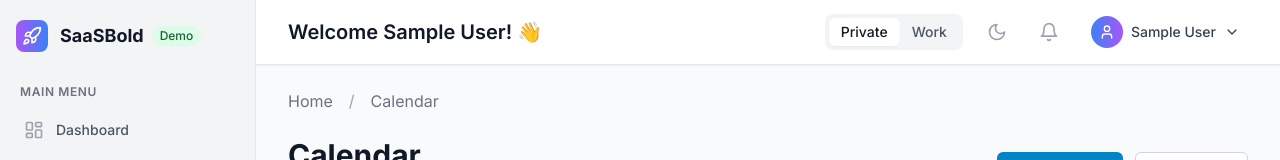
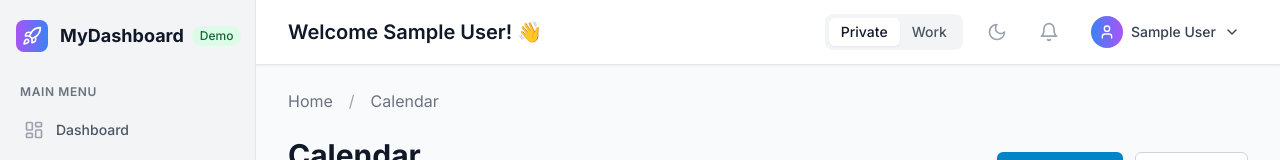
Before and after one commit to Revilo-1/Newdash, a Next.js app: page /calendar in a window 1280 px wide. Shown: the top 160 px of the page. Built offline with nearby package versions, Linux system fonts and the light colour scheme; no server answers; sample sign-in values are in the browser's storage.

Commit message:
update sidebar logo text to MyDashboard

```diff
--- a/src/components/layout/Sidebar.tsx
+++ b/src/components/layout/Sidebar.tsx
@@ -54,7 +54,7 @@
             </div>
             <div className="ml-3">
               <div className="flex items-center">
-                <span className="text-lg font-bold text-gray-900">SaaSBold</span>
+                <span className="text-lg font-bold text-gray-900">MyDashboard</span>
                 <span className="ml-2 inline-flex items-center px-2 py-0.5 rounded-full text-xs font-medium bg-green-100 text-green-800">
                   Demo
                 </span>
```
